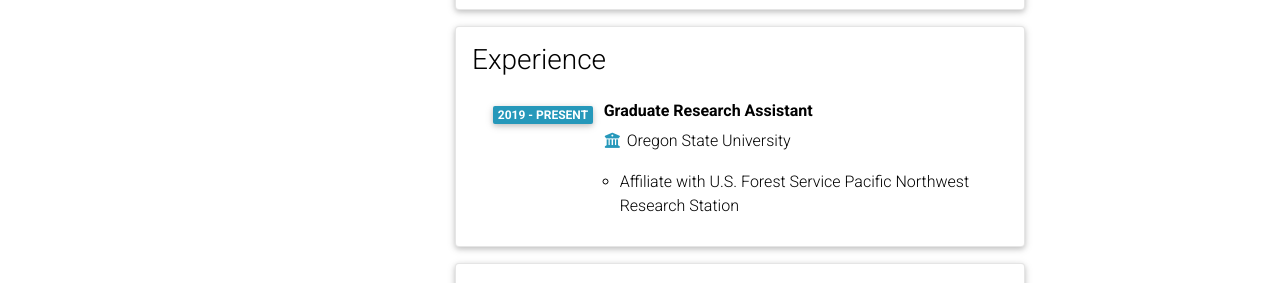
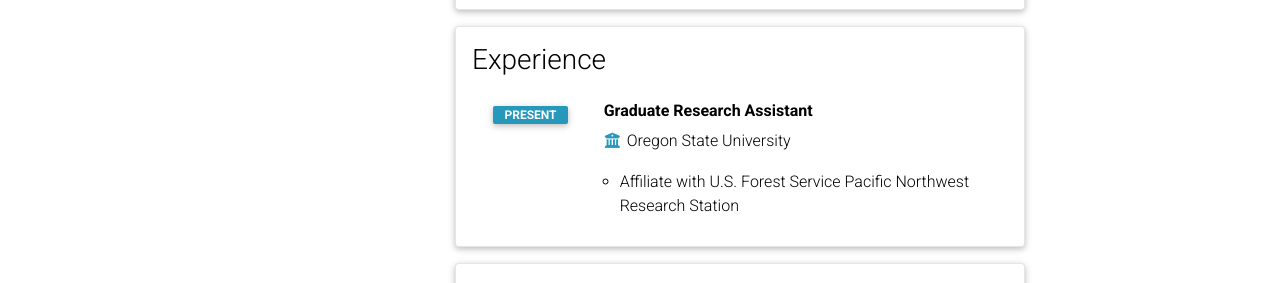
Before and after one commit to appelc/appelc.github.io, a Jekyll site: the page built from _pages/cv.md, in a window 1280 px wide and 900 px high, scrolled down 512 px. Shown: the part 152-435 px from the top of the window. Built offline with Jekyll 4.4.1, drawn with Linux system fonts in a browser that asks for light colours; comment, search, counter and statistics services are not loaded; a style sheet for code colours, icons or effects is not loaded.

Commit message:
Update cv.yml

```diff
--- a/_data/cv.yml
+++ b/_data/cv.yml
@@ -24,7 +24,7 @@
     - title: Graduate Research Assistant
       institution: Oregon State University
       description: Affiliate with U.S. Forest Service Pacific Northwest Research Station
-      year: 2019 - present
+      year: present
 
 - title: Other Achievements
   type: nested_list
```
